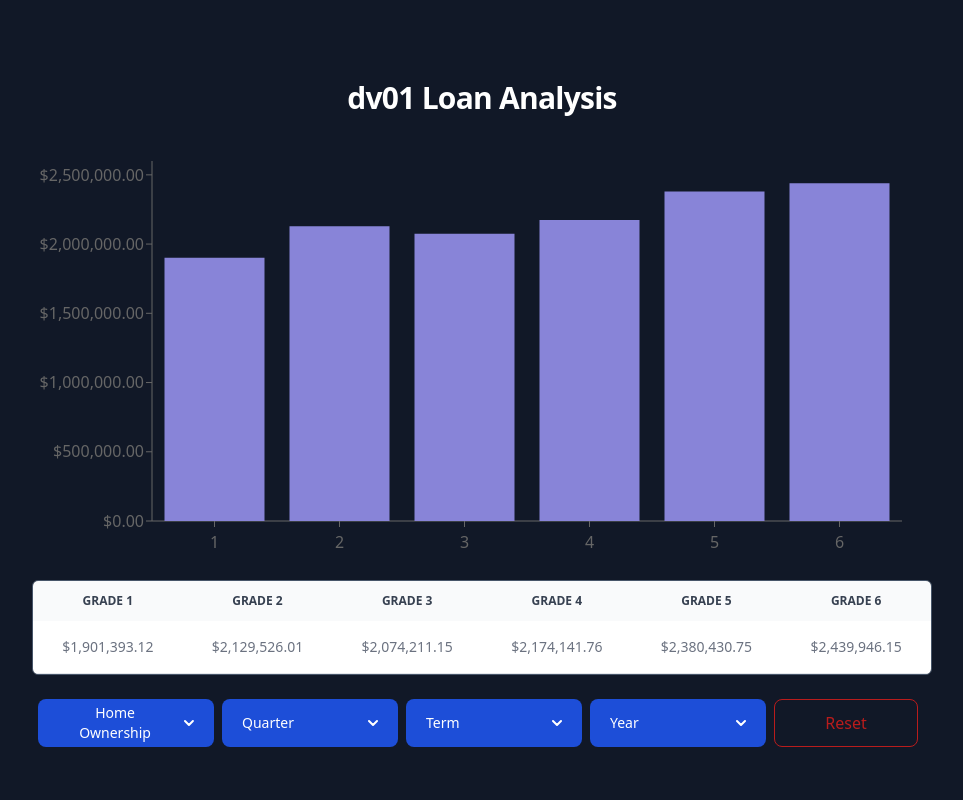
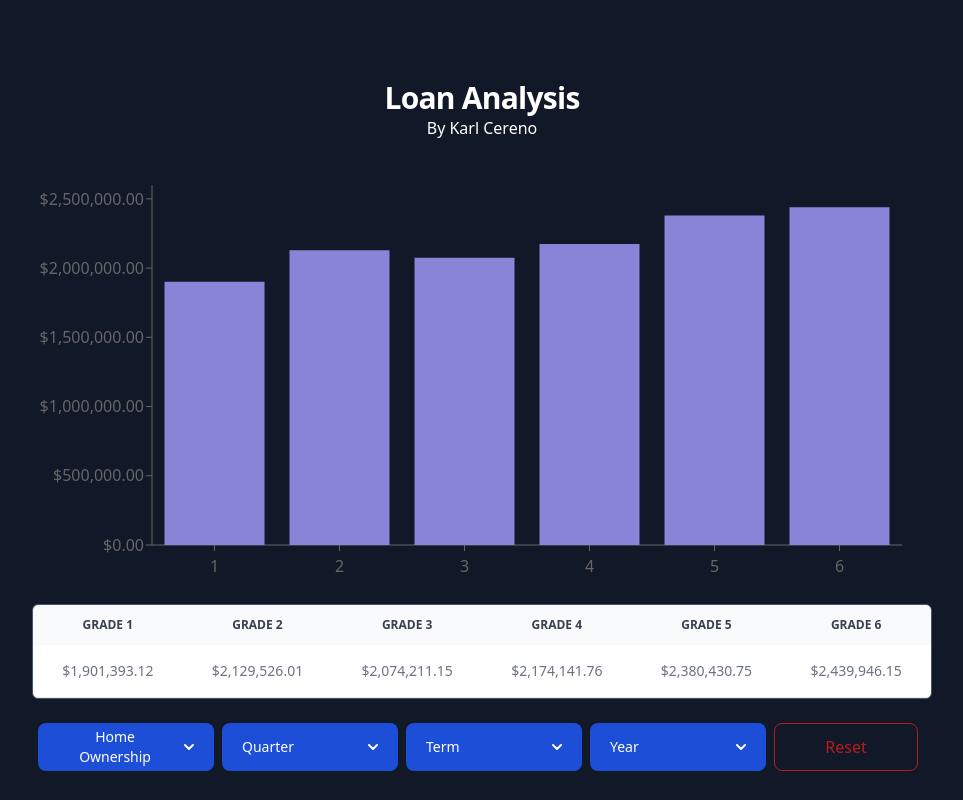
Before and after one commit to kcereno/kc---dv01-Frontend-Challenge-202103, a React (Create React App) app: page / in a window 1280 px wide. Shown: the whole page, without its empty margins (158-1121 px from the left). Built offline with nearby package versions, Linux system fonts and the light colour scheme.

Commit message:
Change header

```diff
--- a/src/App.tsx
+++ b/src/App.tsx
@@ -16,10 +16,10 @@
 
   return (
     <main className="flex flex-col items-center min-h-screen pt-20 text-white bg-gray-900">
-      <h1 className="mb-10 text-3xl font-bold tracking-tight">
-        dv01 Loan Analysis
-      </h1>
-
+      <div className="mb-10 text-center ">
+        <h1 className="text-3xl font-bold tracking-tight">Loan Analysis</h1>
+        <p>By Karl Cereno</p>
+      </div>
       {/* Error */}
       {error && (
         <p className="py-10 text-2xl font-bold tracking-tight text-center">
```
